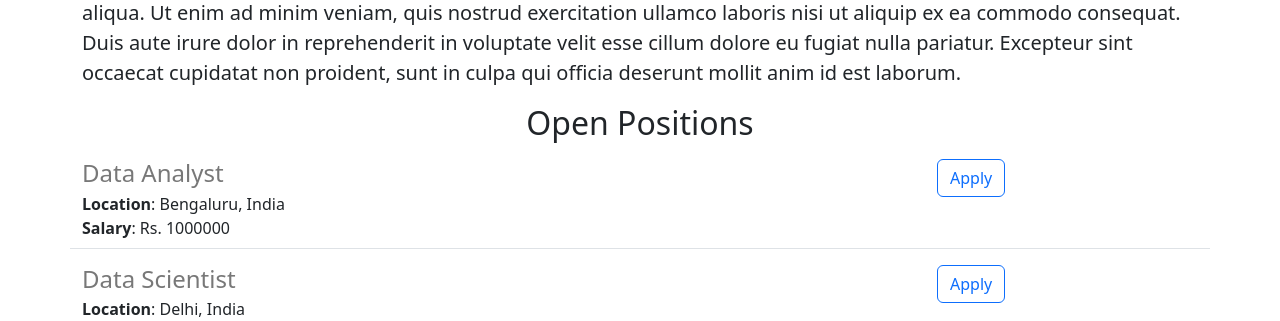
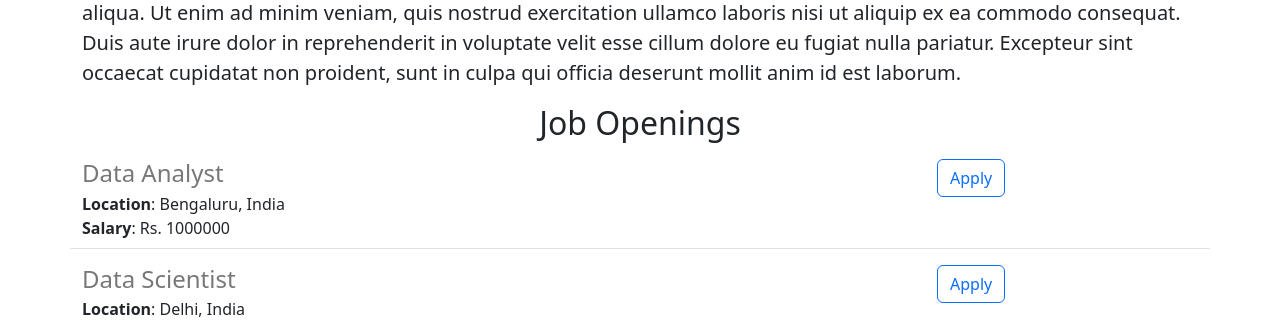
Before and after one commit to abhishekyadavz/career-website, a Flask app: page / in a window 1280 px wide. Shown: the part 886-1207 px from the top of the page. Run offline with Flask 3, Linux system fonts and the light colour scheme.

Commit message:
made some changes

```diff
--- a/templates/home.html
+++ b/templates/home.html
@@ -18,7 +18,7 @@
         <img id="banner" class="img-fluid"src="static/banner.jpg" />
         <h2  class="text-center m">About TrueHire</h2>
         <p class="lead" >Lorem ipsum dolor sit amet, consectetur adipiscing elit, sed do eiusmod tempor incididunt ut labore et dolore magna aliqua. Ut enim ad minim veniam, quis nostrud exercitation ullamco laboris nisi ut aliquip ex ea commodo consequat. Duis aute irure dolor in reprehenderit in voluptate velit esse cillum dolore eu fugiat nulla pariatur. Excepteur sint occaecat cupidatat non proident, sunt in culpa qui officia deserunt mollit anim id est laborum.</p>
-        <h2  class="text-center">Open Positions</h2>
+        <h2  class="text-center">Job Openings</h2>
         <p class="lead">
             {% for job in jobs %}
                 {% include 'jobitem.html' %}
```
